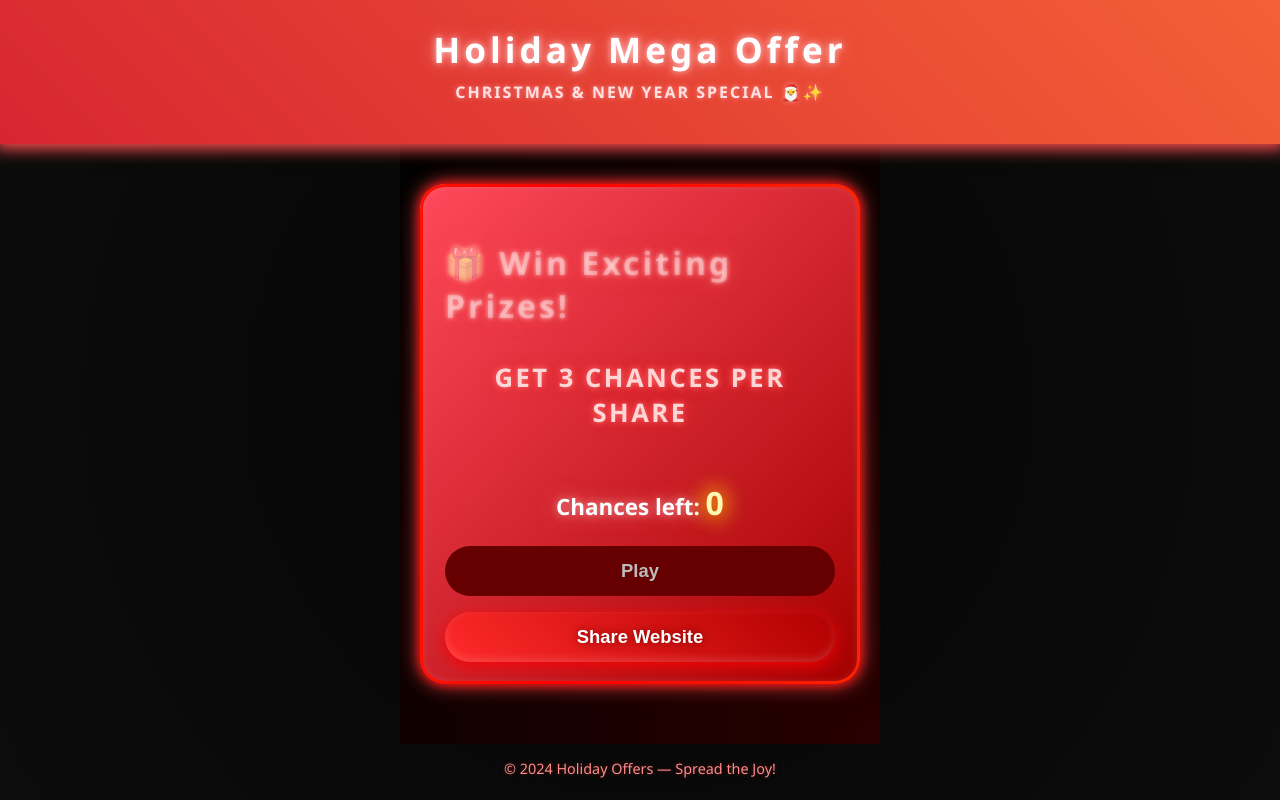
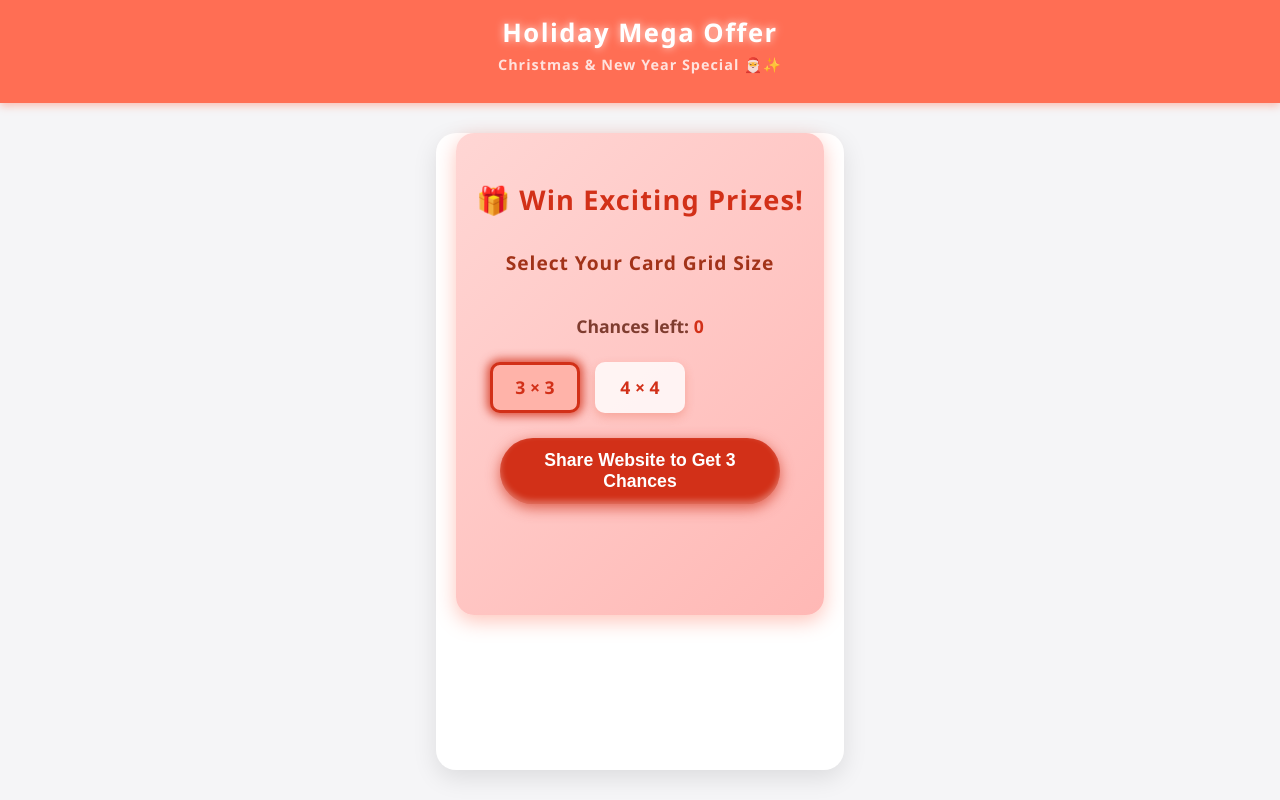
Before and after one commit to lushi-promo/MRKT, a plain HTML site: page index.html in a window 1280 px wide. Drawn offline with Linux system fonts and the light colour scheme.

Commit message:
Update index.html NEW LAYOUT

```diff
--- a/index.html
+++ b/index.html
@@ -2,7 +2,7 @@
 <html lang="en">
 <head>
   <meta charset="UTF-8" />
-  <title>🎄🎉 Holiday Crazy Offer - Responsive</title>
+  <title>Holiday Mega Offer - Card Selection & Light Theme</title>
   <meta name="viewport" content="width=device-width, initial-scale=1" />
   <style>
     /* Global reset */
@@ -13,277 +13,210 @@
       margin: 0; padding: 0;
       height: 100%;
       font-family: 'Segoe UI', Tahoma, Geneva, Verdana, sans-serif;
-      background:
-        radial-gradient(circle at center, #050505 0%, #0c0c0c 100%);
-      color: #fff;
-      overflow-x: hidden;
+      background: #f5f5f7;
+      color: #222;
       display: flex;
       flex-direction: column;
       min-height: 100vh;
     }
 
     header {
-      background: linear-gradient(45deg, #d72631, #f46036);
-      padding: 25px 15px;
+      background: #ff6e54;
+      padding: 15px 20px;
       text-align: center;
-      box-shadow:
-        0 0 15px 5px #ff4f4f;
-      position: sticky;
-      top: 0;
-      z-index: 10;
       user-select: none;
+      box-shadow: 0 3px 8px rgba(255,110,84,0.4);
     }
     header h1 {
       margin: 0;
-      font-size: 2.2rem;
+      font-size: 1.6rem;
       color: #fff;
-      letter-spacing: 4px;
-      text-shadow:
-        0 0 7px #ffcbcb,
-        0 0 20px #ff7a7a;
+      font-weight: 700;
+      letter-spacing: 1.5px;
+      text-shadow: 0 0 8px rgba(255,255,255,0.8);
     }
     header p {
-      margin-top: 8px;
-      font-size: 1rem;
-      color: #ffe1e1;
-      letter-spacing: 2px;
-      text-transform: uppercase;
+      margin-top: 5px;
+      font-size: 0.9rem;
+      color: #ffffffcc;
       font-weight: 600;
-      text-shadow: 0 0 5px #ff8f8f;
+      letter-spacing: 1px;
     }
 
     main {
       flex-grow: 1;
+      max-width: 480px;
+      margin: 30px auto;
+      padding: 0 20px 40px;
       display: flex;
       flex-direction: column;
-      justify-content: center;
       align-items: center;
-      padding: 40px 20px 60px;
       gap: 30px;
-      background: radial-gradient(circle at bottom right, #280000, #010101);
-      position: relative;
-      z-index: 1;
-      min-height: 600px;
-      max-width: 480px;
-      margin: 0 auto;
-      width: 100%;
-      box-sizing: border-box;
+      background: #fff;
+      border-radius: 20px;
+      box-shadow: 0 8px 25px rgba(0,0,0,0.1);
     }
 
     .prize-section {
       width: 100%;
-      background: linear-gradient(135deg, #ff495c, #a40000);
-      border-radius: 25px;
-      padding: 30px 25px 40px;
-      box-shadow:
-        0 0 10px #ff0000,
-        0 0 20px #ff4a4a,
-        inset 0 0 10px #fff3;
+      padding: 25px 20px 40px;
+      border-radius: 18px;
+      box-shadow: 0 6px 20px rgba(255,110,84,0.4);
+      background: linear-gradient(135deg, #ffd6d4, #ffb8b5);
       display: flex;
       flex-direction: column;
       align-items: center;
-      position: relative;
-      overflow: visible;
       user-select: none;
-      min-height: 380px;
-      box-sizing: border-box;
-    }
-
-    .prize-section::before {
-      content: "";
-      position: absolute;
-      inset: 0;
-      border-radius: 25px;
-      padding: 3px;
-      background:
-        linear-gradient(270deg, #ff0000, #ff6600, #ff0000, #ff6600);
-      background-size: 600% 600%;
-      animation: glowing 6s linear infinite;
-      -webkit-mask:
-        linear-gradient(#fff 0 0) content-box,
-        linear-gradient(#fff 0 0);
-      -webkit-mask-composite: destination-out;
-      mask-composite: subtract;
-      pointer-events: none;
-      z-index: 0;
-    }
-
-    @keyframes glowing {
-      0% {background-position: 0% 50%;}
-      50% {background-position: 100% 50%;}
-      100% {background-position: 0% 50%;}
     }
 
     .prize-section h2 {
-      font-size: 2rem;
-      margin-bottom: 8px;
-      color: #fff5;
-      letter-spacing: 3px;
-      text-shadow:
-        0 0 5px #ffbaba,
-        0 0 20px #ff4c4c;
-      user-select: none;
+      font-size: 1.7rem;
+      color: #d23018;
+      margin-bottom: 12px;
+      font-weight: 700;
+      letter-spacing: 0.04em;
+      text-align: center;
     }
-
     .prize-section h3 {
-      font-size: 1.6rem;
-      margin-bottom: 28px;
-      text-transform: uppercase;
-      font-weight: 700;
-      color: #ffd6d6;
-      letter-spacing: 2.5px;
-      text-shadow:
-        0 0 6px #ff7575,
-        0 0 15px #ff2a2a;
-      user-select: none;
+      font-size: 1.2rem;
+      color: #a23319;
+      font-weight: 600;
+      margin-bottom: 20px;
+      letter-spacing: 0.05em;
       text-align: center;
     }
 
     .chances-left {
-      font-size: 1.4rem;
-      margin-bottom: 22px;
+      font-size: 1.1rem;
+      color: #7f3c2f;
+      margin-bottom: 24px;
+      font-weight: 600;
+    }
+    .chances-left strong {
+      color: #d23018;
       font-weight: 700;
-      color: #fff;
-      text-shadow:
-        0 0 8px #fff7,
-        0 0 20px #ff6b6b;
+    }
+
+    /* Card selection container */
+    .card-selection {
+      display: grid;
+      gap: 15px;
+      margin-bottom: 25px;
+      width: 100%;
+      max-width: 300px;
+      justify-content: center;
       user-select: none;
     }
-    .chances-left strong {
-      font-size: 2rem;
-      color: #fff7b3;
-      text-shadow:
-        0 0 20px #ffd700,
-        0 0 25px #ffb700;
+    /* For toggling grid size on radio change */
+    .card-selection.grid-3 {
+      grid-template-columns: repeat(3, 1fr);
+    }
+    .card-selection.grid-4 {
+      grid-template-columns: repeat(4, 1fr);
     }
 
-    .btn-group {
-      display: flex;
-      gap: 16px;
-      margin-bottom: 24px;
-      flex-wrap: wrap;
-      justify-content: center;
+    /* Individual card styling */
+    .card {
+      background: #ffffffcc;
+      border-radius: 10px;
+      box-shadow:
+        0 4px 10px rgba(222, 72, 34, 0.25);
+      padding: 25% 0; /* maintain square aspect ratio */
+      cursor: pointer;
+      border: 3px solid transparent;
+      transition: border-color 0.3s ease, background-color 0.3s ease;
+      position: relative;
+    }
+    .card.selected {
+      border-color: #d23018;
+      background: #ffb3a9;
+      box-shadow:
+        0 0 10px 3px rgba(210,48,24,0.8);
+    }
+    .card:hover {
+      background: #ffe6e3;
+    }
+    .card:after {
+      content: attr(data-label);
+      font-weight: 600;
+      color: #d23018;
+      font-size: 1.1rem;
+      position: absolute;
+      top: 50%;
+      left: 50%;
+      transform: translate(-50%, -50%);
+      user-select: none;
+    }
+
+    .share-btn {
+      background: #d23018;
+      color: white;
+      font-weight: 700;
+      padding: 12px 36px;
+      font-size: 1.1rem;
+      border-radius: 50px;
+      cursor: pointer;
+      border: none;
+      box-shadow:
+        0 4px 14px rgba(210,48,24,0.7),
+        inset 0 -3px 6px rgba(255,255,255,0.35);
+      transition: background-color 0.3s ease, box-shadow 0.3s ease;
       user-select: none;
       width: 100%;
+      max-width: 280px;
     }
-
-    button {
-      background: linear-gradient(45deg, #ff2a2a, #b10000);
-      color: #fff;
-      border: none;
-      cursor: pointer;
-      padding: 14px 30px;
-      font-size: 1.15rem;
-      font-weight: 700;
-      border-radius: 50px;
+    .share-btn:disabled {
+      background: #b97c72;
+      cursor: not-allowed;
+      box-shadow: none;
+    }
+    .share-btn:hover:not(:disabled),
+    .share-btn:focus-visible:not(:disabled) {
+      background: #e94226;
       box-shadow:
-        0 4px 15px rgb(255 0 0 / 0.85),
-        inset 0 -3px 8px rgb(255 255 255 / 0.15);
-      text-shadow: 0 0 8px #7a0000;
-      user-select: none;
-      transition: all 0.25s ease;
-      flex-grow: 1;
-      min-width: 140px;
-      max-width: 100%;
-      position: relative;
-      overflow: hidden;
-      z-index: 1;
-      touch-action: manipulation;
-      flex-basis: 48%;
-      box-sizing: border-box;
-    }
-    button:disabled {
-      background: #660000;
-      box-shadow: none;
-      cursor: not-allowed;
-      color: #bbb;
-      text-shadow: none;
-    }
-    button:hover:not(:disabled),
-    button:focus-visible:not(:disabled) {
-      background: linear-gradient(45deg, #ff6363, #d00000);
-      box-shadow:
-        0 6px 25px rgb(255 80 80 / 0.95),
-        inset 0 -3px 10px rgb(255 255 255 / 0.4);
-      transform: scale(1.07);
+        0 6px 25px rgba(233,66,38,0.85),
+        inset 0 -4px 10px rgba(255,255,255,0.5);
       outline: none;
     }
-    button:focus-visible {
-      outline: 3px solid #ffc107;
+    .share-btn:focus-visible {
+      outline: 3px solid #ffb3a9;
       outline-offset: 3px;
     }
 
     #message {
-      font-size: 1.3rem;
+      color: #982a15;
       font-weight: 700;
-      min-height: 62px;
+      font-size: 1.15rem;
+      min-height: 48px;
       text-align: center;
-      line-height: 1.3;
-      color: #ffea71;
-      text-shadow:
-        0 0 7px #ffcf24,
-        0 0 20px #ff9e00;
+      margin-top: 5px;
       user-select: none;
-      margin-bottom: 0;
-      padding: 0 10px;
-      word-wrap: break-word;
-      overflow-wrap: break-word;
-    }
-
-    footer {
-      text-align: center;
-      color: #ff8c8c;
-      font-size: 0.9rem;
-      padding: 15px 5px 25px;
-      user-select: none;
-      text-shadow: 0 0 4px #5a1a1a;
-      background: transparent;
+      min-width: 260px;
     }
 
     @media (max-width: 480px) {
-      header h1 {
-        font-size: 1.8rem;
-      }
-      header p {
-        font-size: 0.9rem;
-      }
       main {
-        padding: 30px 16px 50px;
-        max-width: 100vw;
+        max-width: 95vw;
+        padding: 20px 15px 40px;
         min-height: auto;
       }
-      .prize-section {
-        padding: 25px 20px 30px;
-        min-height: auto;
+      .card-selection {
+        max-width: 260px;
       }
       .prize-section h2 {
-        font-size: 1.7rem;
+        font-size: 1.4rem;
       }
       .prize-section h3 {
-        font-size: 1.3rem;
-        margin-bottom: 20px;
+        font-size: 1rem;
+        margin-bottom: 15px;
       }
-      .chances-left {
-        font-size: 1.1rem;
-        margin-bottom: 18px;
-      }
-      .chances-left strong {
-        font-size: 1.6rem;
-      }
-      .btn-group {
-        gap: 12px;
-      }
-      button {
-        font-size: 1.05rem;
-        padding: 12px 20px;
-        flex-basis: 100%;
+      .share-btn {
+        font-size: 1rem;
+        padding: 12px 24px;
         max-width: 100%;
-        min-width: auto;
       }
       #message {
-        font-size: 1.1rem;
-        min-height: 50px;
-        padding: 0 5px;
+        min-width: auto;
       }
     }
   </style>
@@ -295,28 +228,28 @@
   </header>
 
   <main>
-    <section class="prize-section" aria-label="Prize Play Section">
+    <section class="prize-section" aria-label="Prize Selection Section">
       <h2>🎁 Win Exciting Prizes!</h2>
-      <h3>Get 3 Chances Per Share</h3>
+      <h3>Select Your Card Grid Size</h3>
       <p class="chances-left" aria-live="polite">
         Chances left: <strong id="chancesLeft">0</strong>
       </p>
-      <div class="btn-group">
-        <button id="playBtn" disabled aria-disabled="true" aria-describedby="message" type="button">Play</button>
-        <button id="shareBtn" type="button" aria-describedby="message">Share Website</button>
+
+      <div role="radiogroup" aria-label="Select card grid size" class="card-selection grid-3" id="cardGrid">
+        <div class="card selected" tabindex="0" role="radio" aria-checked="true" data-label="3 × 3" data-grid="grid-3"></div>
+        <div class="card" tabindex="-1" role="radio" aria-checked="false" data-label="4 × 4" data-grid="grid-4"></div>
       </div>
+
+      <button id="shareBtn" class="share-btn" aria-describedby="message">Share Website to Get 3 Chances</button>
       <p id="message" role="status" aria-live="polite" aria-atomic="true"></p>
     </section>
   </main>
-
-  <footer>
-    &copy; 2024 Holiday Offers — Spread the Joy!
-  </footer>
 
   <script>
     (function() {
       const MAX_CHANCES = 3;
       const STORAGE_KEY = "holiday_chances_left";
+      const STORAGE_GRID_KEY = "holiday_selected_grid";
       const WIN_MESSAGES = [
         "🎉 You won a free gift!",
         "🎁 Congrats! You've got a discount!",
@@ -327,13 +260,14 @@
 
       let chancesLeft = 0;
       let hasShared = false;
+      let selectedGridClass = "grid-3";
 
       const chancesLeftEl = document.getElementById("chancesLeft");
-    const playBtn = document.getElementById("playBtn");
       const shareBtn = document.getElementById("shareBtn");
       const messageEl = document.getElementById("message");
+      const cardGrid = document.getElementById("cardGrid");
 
-    // On load, populate chances from localStorage if valid
+      // Restore chances and selected grid from localStorage
       try {
         const stored = localStorage.getItem(STORAGE_KEY);
         if (stored !== null) {
@@ -343,11 +277,37 @@
             if (chancesLeft > 0) hasShared = true;
           }
         }
+        const storedGrid = localStorage.getItem(STORAGE_GRID_KEY);
+        if(storedGrid === "grid-3" || storedGrid === "grid-4") {
+          selectedGridClass = storedGrid;
+          updateGridSelectionUI();
+          updateGridClassOnSelection();
+        }
       } catch(e) {
         chancesLeft = 0;
         hasShared = false;
       }
+
       updateUI();
+
+      // Card selection as accessible radio buttons
+      cardGrid.addEventListener("click", e => {
+        if(e.target.classList.contains("card")) {
+          setSelectedGrid(e.target.dataset.grid);
+        }
+      });
+      cardGrid.addEventListener("keydown", e => {
+        if(e.target.classList.contains("card") && (e.key === "ArrowRight" || e.key === "ArrowLeft")) {
+          e.preventDefault();
+          const cards = Array.from(cardGrid.querySelectorAll(".card"));
+          const currentIndex = cards.indexOf(e.target);
+          let nextIndex = (e.key === "ArrowRight") ? currentIndex + 1 : currentIndex -1;
+          if(nextIndex < 0) nextIndex = cards.length -1;
+          if(nextIndex >= cards.length) nextIndex = 0;
+          setSelectedGrid(cards[nextIndex].dataset.grid);
+          cards[nextIndex].focus();
+        }
+      });
 
       shareBtn.addEventListener("click", async () => {
         if (navigator.share) {
@@ -374,38 +334,36 @@
         }
       });
 
-    playBtn.addEventListener("click", () => {
-      if (chancesLeft <= 0) {
-        setMessage("No chances left. Share to get 3 new chances.");
-        disablePlay();
-        return;
+      function setSelectedGrid(gridClass) {
+        selectedGridClass = gridClass;
+        localStorage.setItem(STORAGE_GRID_KEY, selectedGridClass);
+        updateGridSelectionUI();
+        updateGridClassOnSelection();
+        setMessage(`Selected ${gridClass === "grid-3" ? "3×3" : "4×4"} card grid.`);
       }
-      const msg = WIN_MESSAGES[Math.floor(Math.random() * WIN_MESSAGES.length)];
-      setMessage(msg);
-      chancesLeft--;
-      localStorage.setItem(STORAGE_KEY, chancesLeft);
-      updateUI();
-      if (chancesLeft === 0) disablePlay();
+
+      function updateGridSelectionUI() {
+        const cards = cardGrid.querySelectorAll(".card");
+        cards.forEach(card => {
+          const isSelected = (card.dataset.grid === selectedGridClass);
+          card.classList.toggle("selected", isSelected);
+          card.setAttribute("aria-checked", isSelected ? "true" : "false");
+          card.tabIndex = isSelected ? 0 : -1;
         });
+      }
+      function updateGridClassOnSelection() {
+        cardGrid.classList.remove("grid-3", "grid-4");
+        cardGrid.classList.add(selectedGridClass);
+      }
 
       function updateUI() {
         chancesLeftEl.textContent = chancesLeft;
-      if(chancesLeft > 0) {
-        playBtn.disabled = false;
-        playBtn.setAttribute("aria-disabled", "false");
-      } else {
-        disablePlay();
+        shareBtn.disabled = (chancesLeft === MAX_CHANCES);
       }
-    }
-
-    function disablePlay() {
-      playBtn.disabled = true;
-      playBtn.setAttribute("aria-disabled", "true");
-    }
-
       function setMessage(text) {
         messageEl.textContent = text;
       }
+
     })();
   </script>
 </body>
```
Lines whose indentation alone changed are shown as unchanged.
